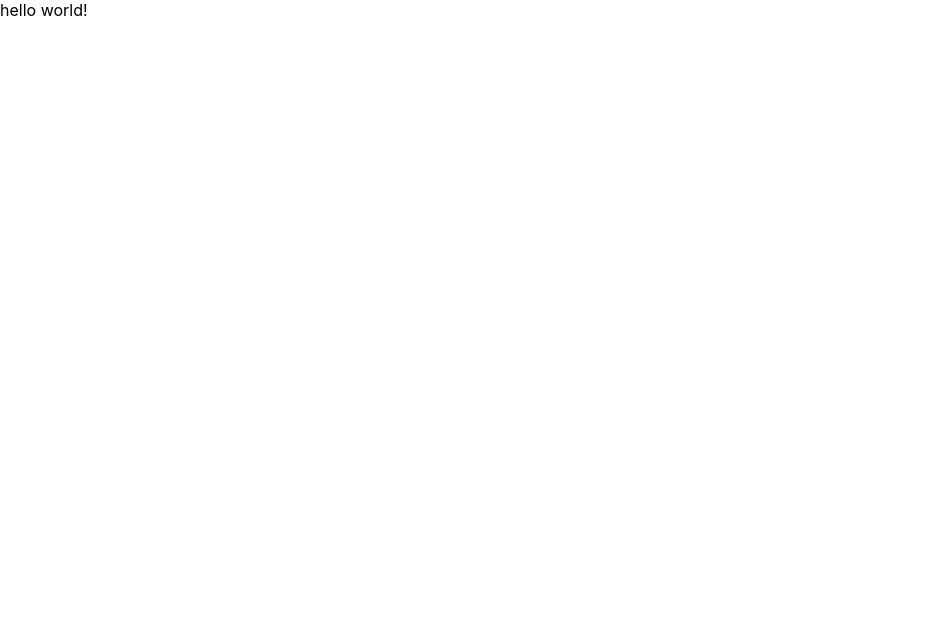
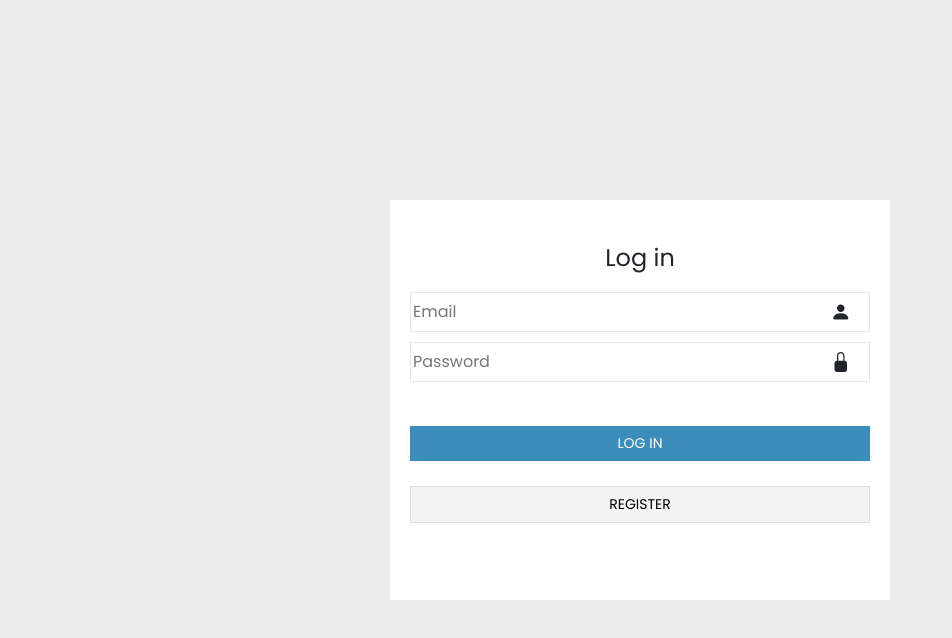
Before and after one commit to RivEm98/Personal-Budget-Magnament, a React (Create React App) app in the folder client/: page / in a window 1280 px wide. Shown: the top 638 px of the page, without its empty margins (0-952 px from the left). Built offline with nearby package versions, Linux system fonts and the light colour scheme.

Commit message:
I create the components: buttonlink, buttonsubmit and the login page

```diff
--- a/client/package.json
+++ b/client/package.json
@@ -8,6 +8,7 @@
     "@testing-library/user-event": "^12.8.0",
     "react": "^17.0.1",
     "react-dom": "^17.0.1",
+    "react-router-dom": "^5.2.0",
     "react-scripts": "4.0.3",
     "web-vitals": "^1.1.0"
   },
--- a/client/public/index.html
+++ b/client/public/index.html
@@ -3,6 +3,8 @@
   <head>
     <meta charset="utf-8" />
     <link rel="icon" href="%PUBLIC_URL%/favicon.ico" />
+    <link href="https://cdn.jsdelivr.net/npm/bootstrap@5.0.0-beta2/dist/css/bootstrap.min.css" rel="stylesheet" integrity="sha384-BmbxuPwQa2lc/FVzBcNJ7UAyJxM6wuqIj61tLrc4wSX0szH/Ev+nYRRuWlolflfl" crossorigin="anonymous"><!-- bootstrap -->
+    <link rel="stylesheet" href="https://cdn.jsdelivr.net/npm/bootstrap-icons@1.4.0/font/bootstrap-icons.css">
     <meta name="viewport" content="width=device-width, initial-scale=1" />
     <meta name="theme-color" content="#000000" />
     <meta
@@ -39,5 +41,9 @@
       To begin the development, run `npm start` or `yarn start`.
       To create a production bundle, use `npm run build` or `yarn build`.
     -->
+
+    <!-- bootstrap -->
+    <script src="https://cdn.jsdelivr.net/npm/@popperjs/core@2.6.0/dist/umd/popper.min.js" integrity="sha384-KsvD1yqQ1/1+IA7gi3P0tyJcT3vR+NdBTt13hSJ2lnve8agRGXTTyNaBYmCR/Nwi" crossorigin="anonymous"></script>
+    <script src="https://cdn.jsdelivr.net/npm/bootstrap@5.0.0-beta2/dist/js/bootstrap.min.js" integrity="sha384-nsg8ua9HAw1y0W1btsyWgBklPnCUAFLuTMS2G72MMONqmOymq585AcH49TLBQObG" crossorigin="anonymous"></script>
   </body>
 </html>
--- a/client/src/components/App.css
+++ b/client/src/components/App.css
@@ -0,0 +1,5 @@
+@import url('https://fonts.googleapis.com/css2?family=Poppins:wght@100;200;300;400;500;600;700&display=swap');
+body{
+    font-family: "Poppins";
+    background-color: #ebebeb;
+}
--- a/client/src/components/App.js
+++ b/client/src/components/App.js
@@ -1,11 +1,20 @@
-import './App.css';
-
-function App() {
-  return (
-    <div className="">
-      hello world!
-    </div>
-  );
-}
-
+import React from 'react'
+import { BrowserRouter, Route, Switch } from 'react-router-dom'
+import Login from '../page/Login'
+import './App.css'
+/* import Home from '../pages/Home'
+import Register from '../pages/Register'
+import PageNotFound from '../pages/PageNotFound'  */
+function App(){
+    return (
+        <BrowserRouter>
+            <Switch>
+                <Route exact path="/" component={Login} />
+{/*              <Route exact path="/register" component={Register} />
+                <Route exact path="/home" component={Home} />
+                <Route component={PageNotFound} /> */}
+            </Switch>
+        </BrowserRouter>
+    )
+};
 export default App;
--- /dev/null
+++ b/client/src/components/ButtonLink/ButtonLink.css
@@ -0,0 +1,9 @@
+.button-link{
+    background-color: #f4f4f4;
+    border: 1px solid #ddd;
+    margin: 10px 0px 15px 0px;
+    padding: 7px;
+    font-size: 14px;
+    color: black;
+    width: 100%;
+}
--- /dev/null
+++ b/client/src/components/ButtonLink/ButtonLink.js
@@ -0,0 +1,9 @@
+import React from 'react'
+import './ButtonLink.css'
+
+const ButtonLink = (props)=>
+(
+    <a href={props.to}><button className="col-12 button-link">{props.name}</button></a>
+)
+
+export default ButtonLink;
--- /dev/null
+++ b/client/src/components/ButtonSubmit/ButtonSubmit.css
@@ -0,0 +1,8 @@
+.button-submit{
+    background-color: #3c8dbc;
+    border: none;
+    margin: 10px 0px 15px 0px;
+    padding: 7px;
+    font-size: 14px;
+    color: white;
+}
--- /dev/null
+++ b/client/src/components/ButtonSubmit/ButtonSubmit.js
@@ -0,0 +1,9 @@
+import React from 'react'
+import './ButtonSubmit.css'
+
+const ButtonSubmit = (props)=>
+(
+    <button type="submit" className="col-12 button-submit">{props.name}</button>
+)
+
+export default ButtonSubmit;
--- /dev/null
+++ b/client/src/components/CardLoginRegister/CardLoginRegister.css
@@ -0,0 +1,27 @@
+.container-card{
+    height: 100vh;
+}
+.card-login{
+    width: 500px;
+    height: 400px;
+    padding: 40px 20px;
+    background-color: #fff;
+}
+.input-login{
+    border: none;
+}
+.input-login:focus{
+    outline: none;
+}
+.container-input{
+    margin: 10px 0px;
+    border: 1px solid rgb(231, 231, 231);
+    height: 40px;
+}
+.login-icon{
+    font-size: 20px;
+}
+.login{
+    font-size: 24px;
+    font-weight: 400;
+}
--- /dev/null
+++ b/client/src/components/CardLoginRegister/CardLoginRegister.js
@@ -0,0 +1,44 @@
+import React from 'react'
+import ButtonSubmit from '../ButtonSubmit/ButtonSubmit'
+import ButtonLink from '../ButtonLink/ButtonLink'
+import './CardLoginRegister.css'
+
+const CardLoginRegister = ()=>
+(
+    <div className="container-card d-flex justify-content-center align-items-center">
+        <div class="card-login">
+            <form>
+                <p className="login text-center">Log in</p>
+                <div class="container-input d-flex align-items-center">
+                    <input
+                        type="email"
+                        name="email"
+                        id="email"
+                        placeholder="Email"
+                        className="col-11 input-login"
+                        />
+                    <span><i className="bi bi-person-fill login-icon"></i></span>
+                </div>
+                <div className="container-input d-flex align-items-center">
+                    <input
+                        type="password"
+                        name="password"
+                        id="password"
+                        placeholder="Password"
+                        className="col-11 input-login"
+                        />
+                    <span>
+                        <i class="bi bi-lock-fill login-icon"></i>
+                    </span>
+                </div>
+
+                <br/>
+                <ButtonSubmit name="LOG IN" />
+            </form>
+                <ButtonLink name="REGISTER" to="/register"/>
+        </div>
+
+    </div>
+)
+
+export default CardLoginRegister;
--- /dev/null
+++ b/client/src/page/Login.js
@@ -0,0 +1,10 @@
+import CardLoginRegister from '../components/CardLoginRegister/CardLoginRegister'
+
+const Login = ()=>
+(
+    <div>
+        <CardLoginRegister />
+    </div>
+)
+
+export default Login;
```
Also changed, not shown: 2 other files (tests, documents, lock files or other folders).
